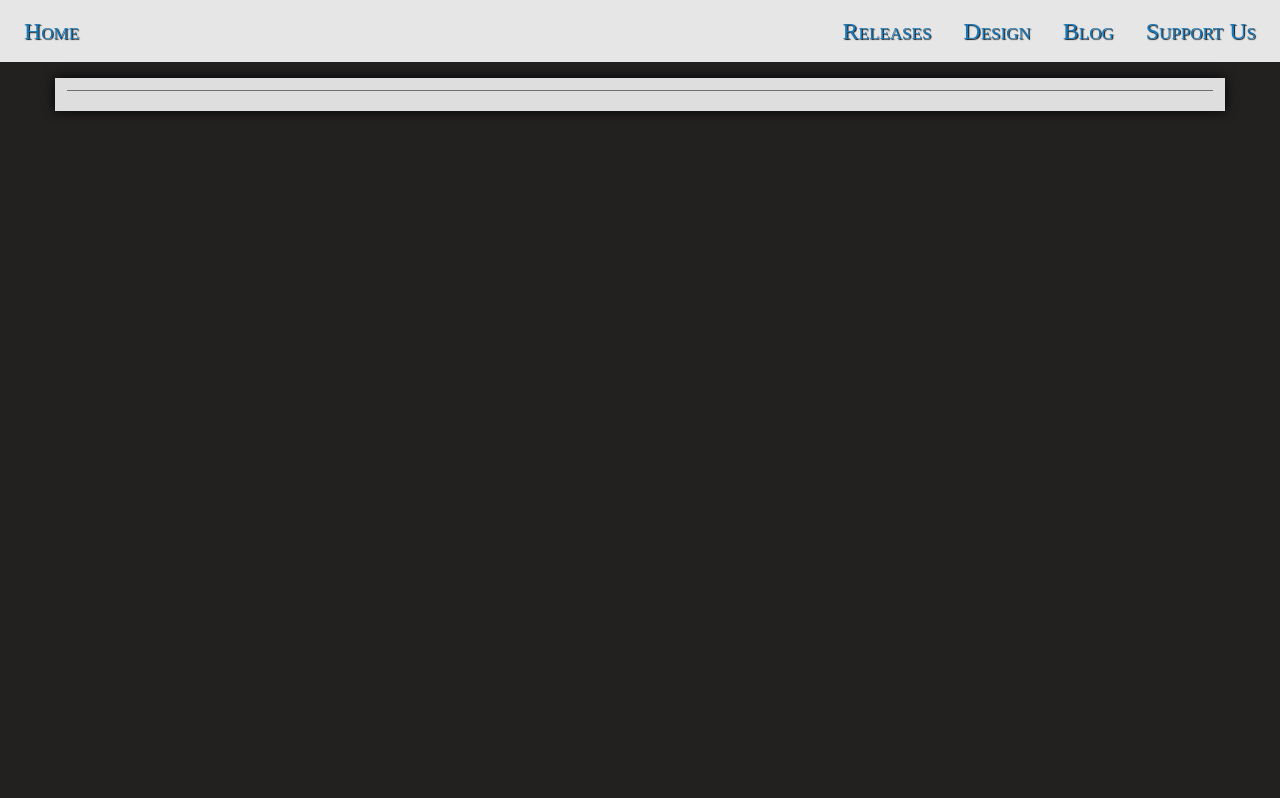
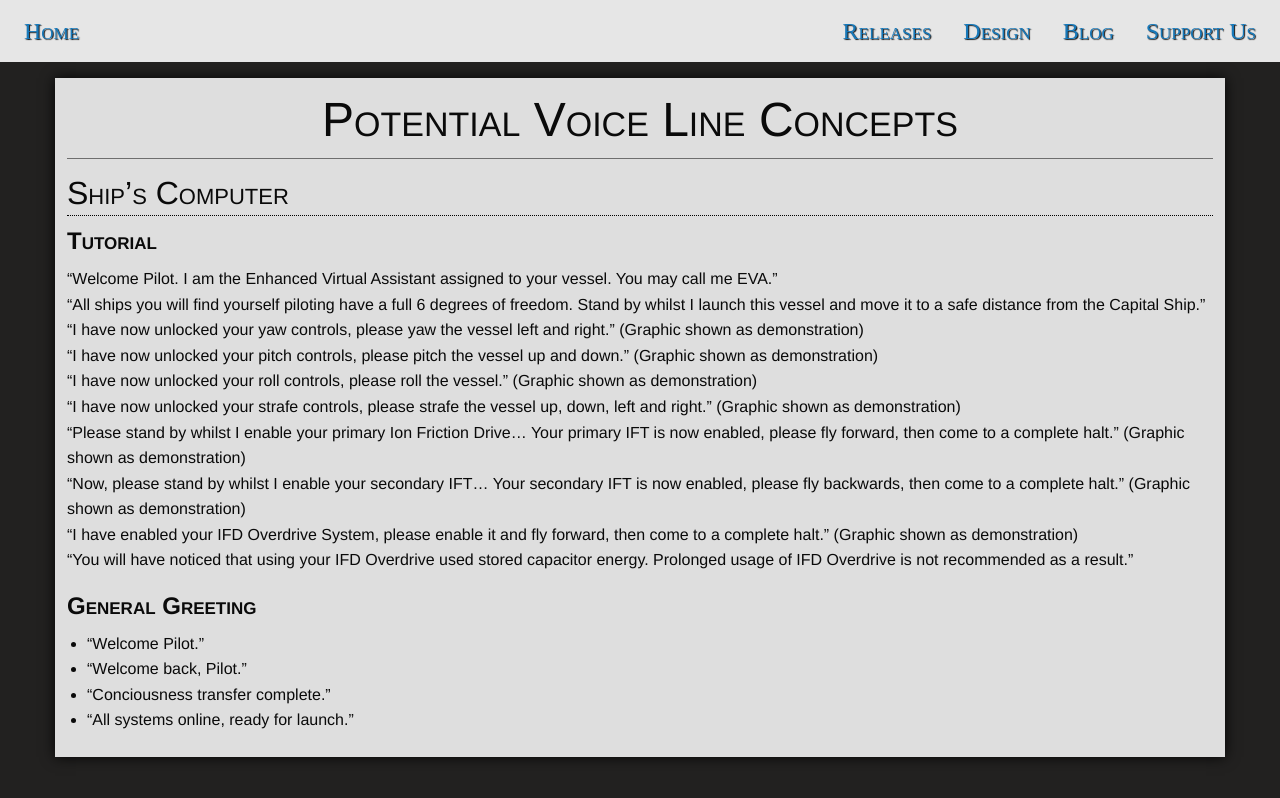
Before and after one commit to ori-sky/polar-space, a Jekyll site: the page built from designs/voice.md, in a window 1280 px wide. Shown: the top 798 px of the page. Built offline with Jekyll 4.4.1, drawn with Linux system fonts in a browser that asks for light colours; nearby versions of some CDN libraries; some web fonts are replaced; our own code applies the rules of GitHub Pages for plain Markdown files; library files that are not in the unit come from our copies.

Commit message:
Updated files
Added Voice Lines,
Fixed Broken things

```diff
--- a/designs/voice.md
+++ b/designs/voice.md
@@ -0,0 +1,26 @@
+---
+title: Potential Voice Line Concepts
+---
+
+# Ship's Computer
+
+## Tutorial
+
+"Welcome Pilot. I am the Enhanced Virtual Assistant assigned to your vessel. You may call me EVA."
+"All ships you will find yourself piloting have a full 6 degrees of freedom. Stand by whilst I launch this vessel and move it to a safe distance from the Capital Ship."
+"I have now unlocked your yaw controls, please yaw the vessel left and right." (Graphic shown as demonstration)
+"I have now unlocked your pitch controls, please pitch the vessel up and down." (Graphic shown as demonstration)
+"I have now unlocked your roll controls, please roll the vessel." (Graphic shown as demonstration)
+"I have now unlocked your strafe controls, please strafe the vessel up, down, left and right." (Graphic shown as demonstration)
+"Please stand by whilst I enable your primary Ion Friction Drive... Your primary IFT is now enabled, please fly forward, then come to a complete halt." (Graphic shown as demonstration)
+"Now, please stand by whilst I enable your secondary IFT... Your secondary IFT is now enabled, please fly backwards, then come to a complete halt." (Graphic shown as demonstration)
+"I have enabled your IFD Overdrive System, please enable it and fly forward, then come to a complete halt." (Graphic shown as demonstration)
+"You will have noticed that using your IFD Overdrive used stored capacitor energy. Prolonged usage of IFD Overdrive is not recommended as a result."
+
+
+## General Greeting
+
+- "Welcome Pilot."
+- "Welcome back, Pilot."
+- "Conciousness transfer complete."
+- "All systems online, ready for launch."
```
Also changed, not shown: _posts/2019-10-19-01-Week-14.md (+1 -1 lines).
